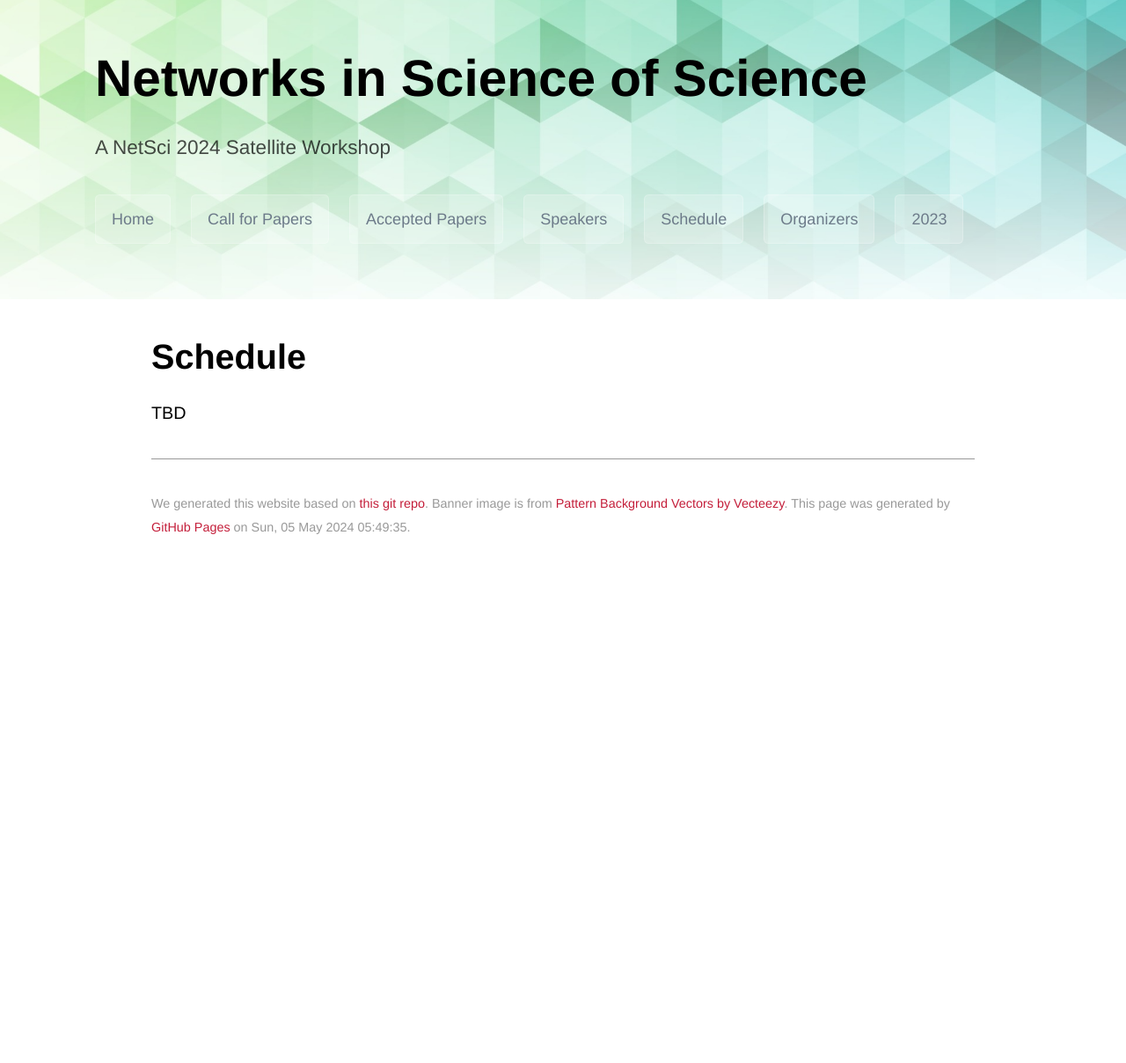
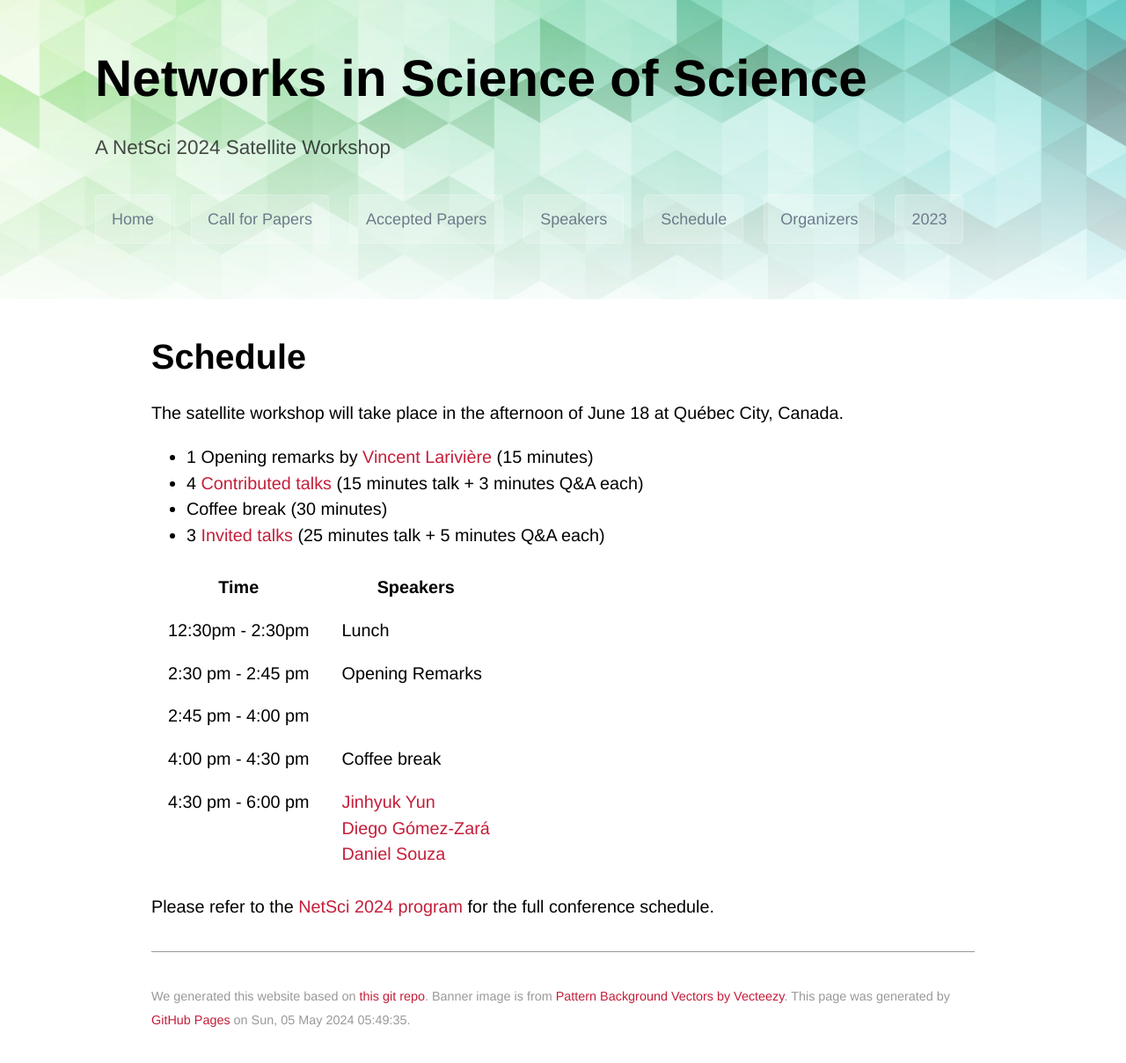
Before and after one commit to netscisci/netscisci.github.io, a Jekyll site: the page built from schedule.md, in a window 1280 px wide. Shown: the whole page at 88% size. Built offline with Jekyll 4.4.1, drawn with Linux system fonts in a browser that asks for light colours; some web fonts are replaced; our own code applies the rules of GitHub Pages for plain Markdown files; before the commit the page ends 900 px from its top, so only the background shows below that.

Commit message:
Update schedule.md

```diff
--- a/schedule.md
+++ b/schedule.md
@@ -4,21 +4,20 @@ layout: default
 
 # Schedule
 
-TBD
+The satellite workshop will take place in the afternoon of June 18 at Québec City, Canada.
 
-<!--
-The satellite workshop will take place in the morning of July 10 at Vienna, Austria.
-
-- 5 [Contributed talks](https://netscisci.github.io/papers) (15 minutes talk + 3 minutes Q&A each)
+- 1 Opening remarks by [Vincent Larivière](https://unesco.ebsi.umontreal.ca/en/vincent-lariviere/) (15 minutes)
+- 4 [Contributed talks](https://netscisci.github.io/papers) (15 minutes talk + 3 minutes Q&A each)
 - Coffee break (30 minutes)
 - 3 [Invited talks](https://netscisci.github.io/speakers) (25 minutes talk + 5 minutes Q&A each)
 
 | Time      | Speakers |
 | ----------- | ----------- |
-| 9:00 am - 10:30 am      | [Prof. Dr. Marc-Thorsten Hütt](https://sysbio.jacobs-university.de/team/head/hutt/) <br> [Keigo Kusumegi](https://keygoksmg.github.io/) <br> [Yuanxi Fu](https://yuanxifu.site/) <br> [Dr. Maria del Rio-Chanona](https://mariadelriochanona.info/) <br> [Sandeep Chowdhary](https://networkdatascience.ceu.edu/people/sandeep-chowdhary)       |
-| 10:30 am - 11:00 am | Coffee break        |
-| 11:00 am - 12:30 pm | [Dr. Xuemei Gu](https://mpl.mpg.de/research-at-mpl/independent-research-groups/krenn-research-group/team) <br> [Dr. Sarah Bratt](https://www.sarahbratt.com/) <br>  [Dr. Michael Kopp](https://www.iarai.ac.at/people/michaelkopp/)      |
+| 12:30pm - 2:30pm | Lunch |
+| 2:30 pm - 2:45 pm   | Opening Remarks |
+| 2:45 pm - 4:00 pm   |  |
+| 4:00 pm - 4:30 pm | Coffee break        |
+| 4:30 pm - 6:00 pm | [Jinhyuk Yun](https://bluekura.github.io/) <br> [Diego Gómez-Zará](https://www.dgomezara.cl/) <br> [Daniel Souza](https://www.som.polimi.it/professor/de-souza-daniel-fernando/)      |
 
 
-Please refer to the [NetSci 2023 program](https://netsci2023.wixsite.com/netsci2023/program) for the full conference schedule.
--->
+Please refer to the [NetSci 2024 program](https://netsci2024.com/en) for the full conference schedule.
```
